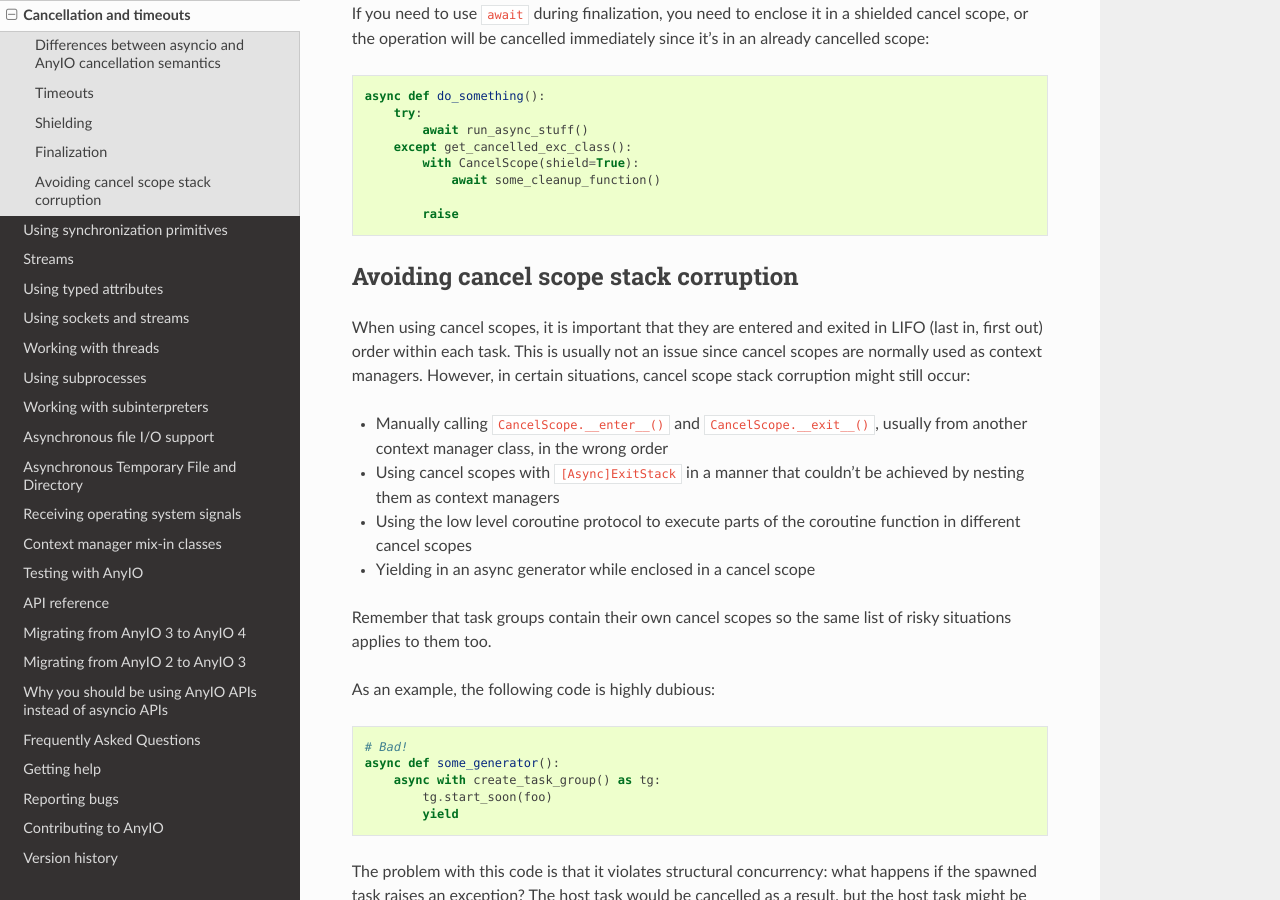
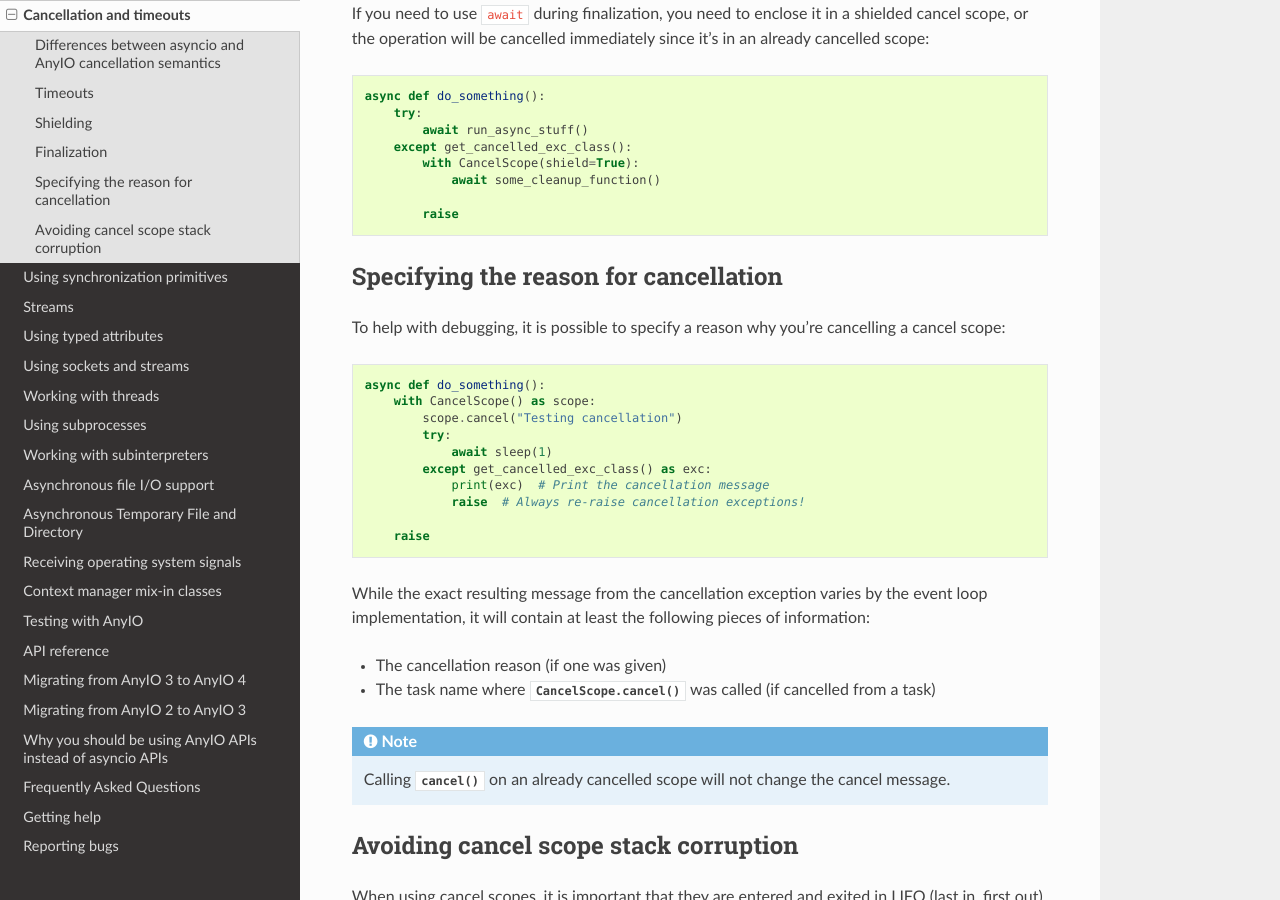
Before and after one commit to agronholm/anyio, a Sphinx documentation site: the page built from docs/cancellation.rst, in a window 1280 px wide and 900 px high, scrolled down 3783 px. Built offline with Sphinx 7.4.7 and the Read the Docs theme 3.1.0, drawn with Linux system fonts in a browser that asks for light colours; the version number could not be read and is left out.

Commit message:
Added support for cancellation reasons
This forces a bump of the minimum Trio version as only v0.31.0 supports cancel reasons.

```diff
--- a/docs/cancellation.rst
+++ b/docs/cancellation.rst
@@ -200,6 +200,32 @@ cancelled scope::
 
             raise
 
+Specifying the reason for cancellation
+--------------------------------------
+
+To help with debugging, it is possible to specify a reason why you're cancelling a
+cancel scope::
+
+    async def do_something():
+        with CancelScope() as scope:
+            scope.cancel("Testing cancellation")
+            try:
+                await sleep(1)
+            except get_cancelled_exc_class() as exc:
+                print(exc)  # Print the cancellation message
+                raise  # Always re-raise cancellation exceptions!
+
+        raise
+
+While the exact resulting message from the cancellation exception varies by the event
+loop implementation, it will contain at least the following pieces of information:
+
+* The cancellation reason (if one was given)
+* The task name where :meth:`CancelScope.cancel` was called (if cancelled from a task)
+
+.. note:: Calling :meth:`~CancelScope.cancel` on an already cancelled scope will not
+    change the cancel message.
+
 .. _cancel_scope_stack_corruption:
 
 Avoiding cancel scope stack corruption
```
Also changed, not shown: 3 other files.
